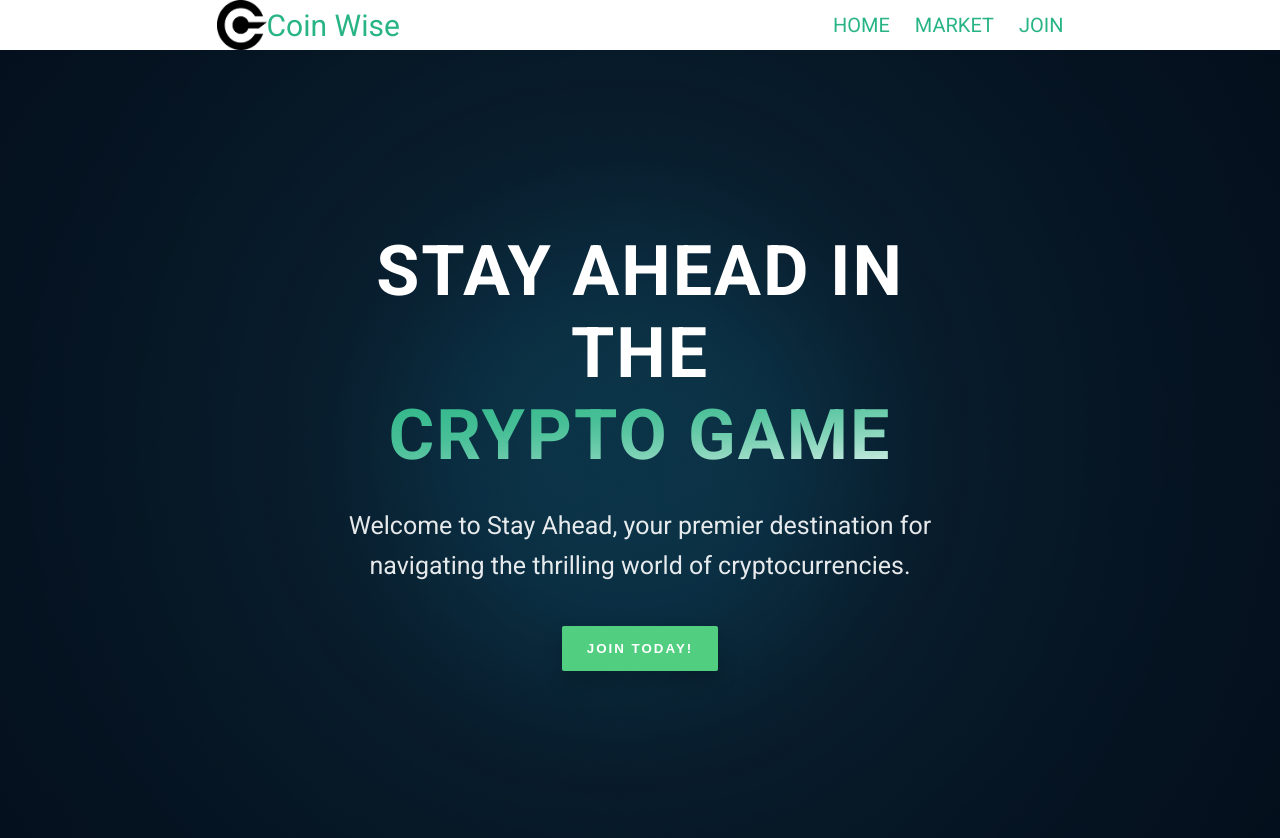
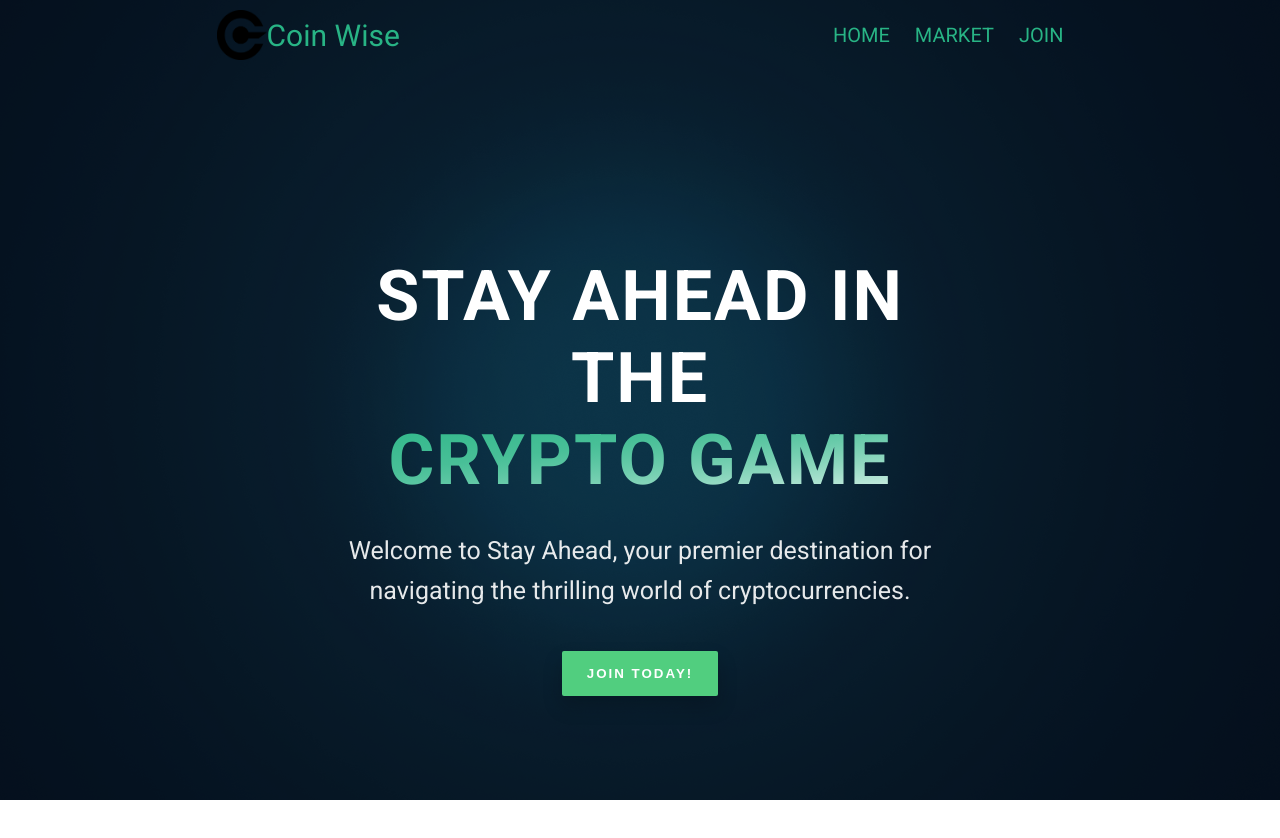
Before and after one commit to Asad-Ali09/Inventory-Managment-System, a React (Create React App) app: page / in a window 1280 px wide. Shown: the top 838 px of the page. After the commit the page ends 800 px from the top, so only its background shows below. Built offline with nearby package versions, Linux system fonts and the light colour scheme.

Commit message:
fixed header.

```diff
--- a/src/sass/components/_header.scss
+++ b/src/sass/components/_header.scss
@@ -1,4 +1,8 @@
 .header {
+  position: fixed;
+  padding: 1rem 0;
+  top: 0;
+  width: 100%;
   @include d-flex;
   justify-content: space-around;
 
--- a/src/sass/pages/_home.scss
+++ b/src/sass/pages/_home.scss
@@ -1,6 +1,6 @@
 .hero {
   width: 100%;
-  min-height: 100vh;
+  min-height: min(100vh, 108rem);
   background-color: $background-color;
   background-image: url(../../assets/background.png);
   background-size: cover;
@@ -13,7 +13,7 @@
   gap: 4rem;
   text-align: center;
   color: $color-text;
-
+  padding-top: 15rem;
   &__content-box {
     max-width: 50%;
     @include d-flex;
```
